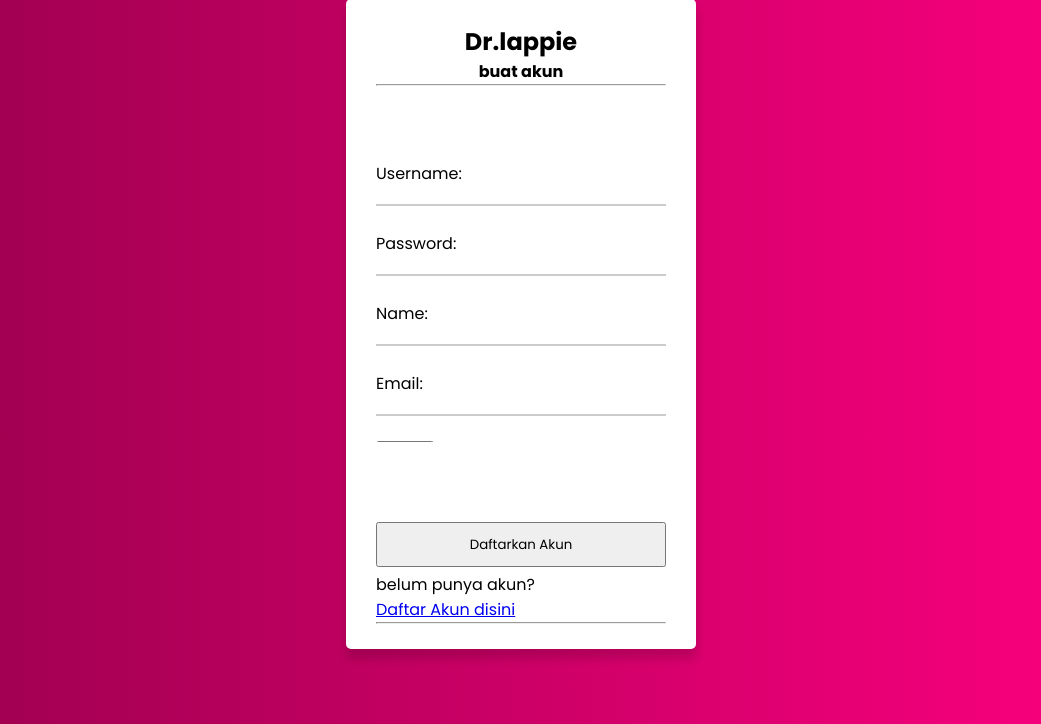
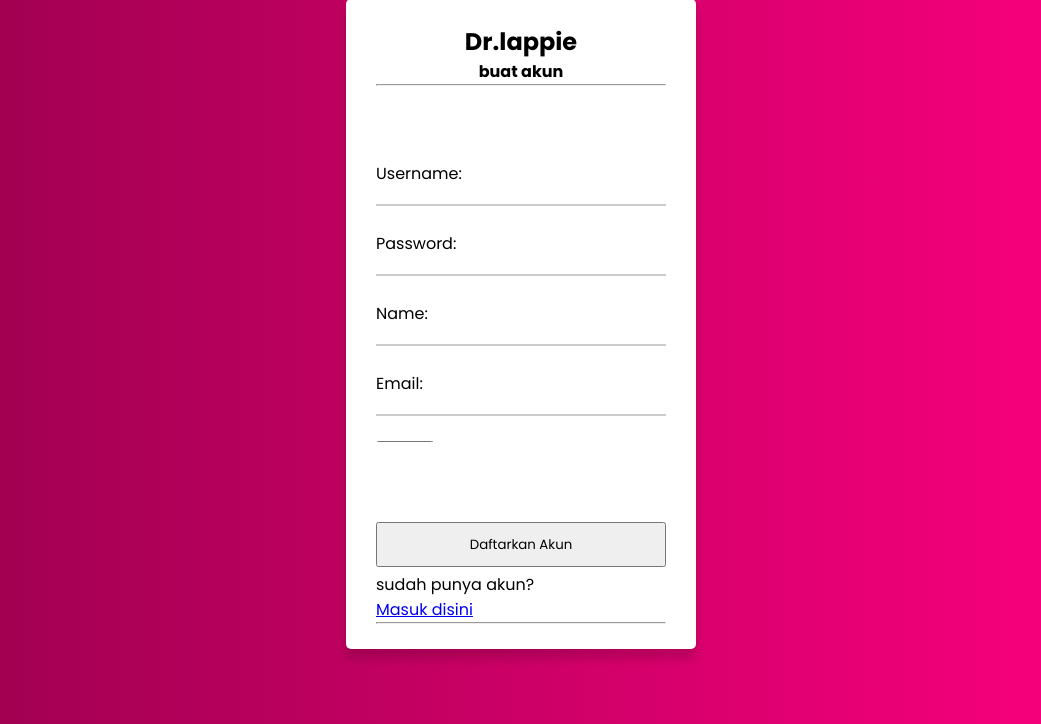
Before and after one commit to mahesaPinuntun/drLappie, a Flask app: template templates/smartphoneregister.html in a window 1280 px wide. Shown: the part 76-800 px from the top of the page, without its empty margins (119-1160 px from the left). Run offline with Flask 3, Linux system fonts and the light colour scheme; the template is opened without the code that fills it, so the values that code supplies are empty.

Commit message:
commit push

```diff
--- a/templates/smartphoneregister.html
+++ b/templates/smartphoneregister.html
@@ -205,9 +205,9 @@
         <br>
         <div>
             <p>
-                belum punya akun?
+                sudah punya akun?
                 <br>
-                <a href="{{url_for('register')}}">Daftar Akun disini</a>
+                <a href="{{url_for('login')}}">Masuk disini</a>
             </p>
         </div>
 
```
